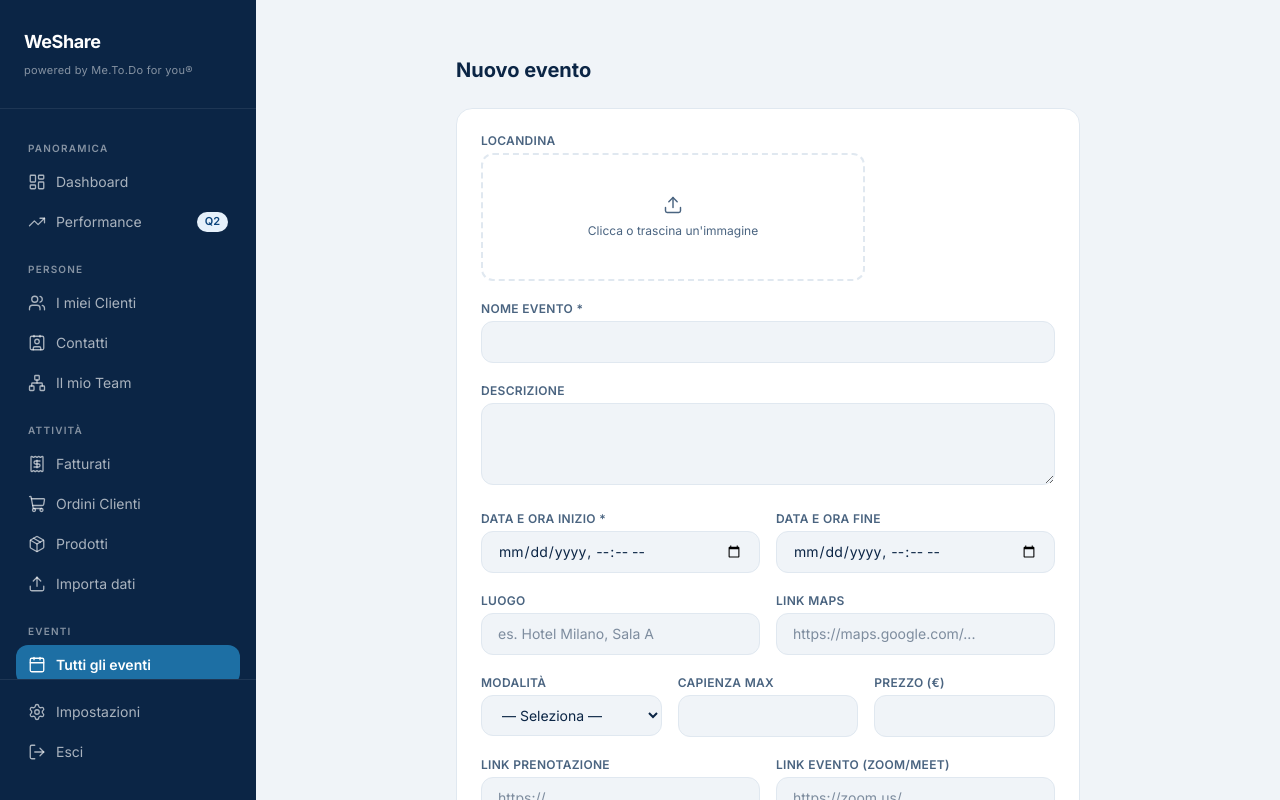
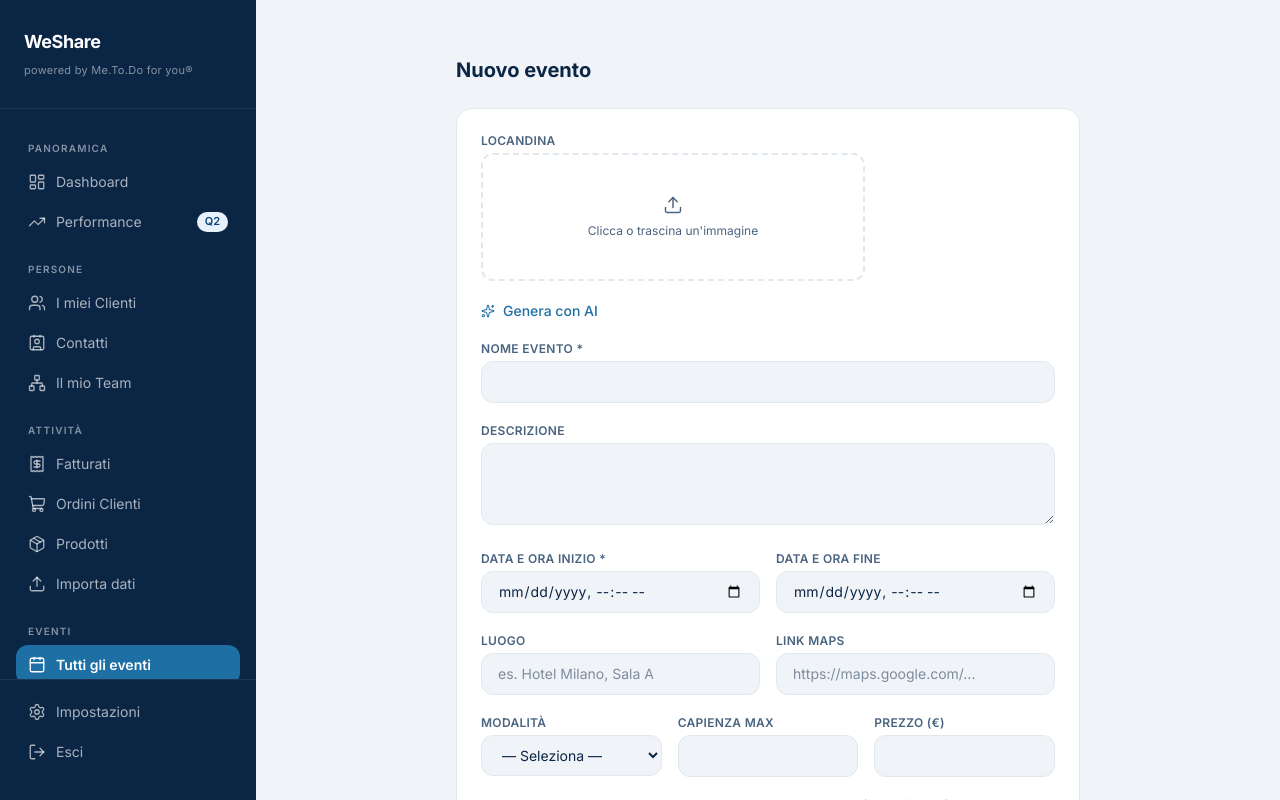
Before and after one commit to Normecancelli/weshare, a Next.js app: page /eventi/nuovo in a window 1280 px wide. Built offline with nearby package versions, Linux system fonts and the light colour scheme; no server answers.

Commit message:
feat(eventi): integra pulsante e modale AI nel form evento
Verificato manualmente: form carica, modale si apre, textarea vuota mostra
errore di validazione, endpoint senza ANTHROPIC_API_KEY locale risponde con
l'errore corretto senza crash.

```diff
--- a/src/components/eventi/event-form.tsx
+++ b/src/components/eventi/event-form.tsx
@@ -2,8 +2,9 @@
 
 import { useState, useRef } from "react";
 import { useRouter } from "next/navigation";
-import { Upload, X } from "lucide-react";
+import { Upload, X, Sparkles } from "lucide-react";
 import type { Evento, EventModalita, EventVisibilita } from "@/lib/types/events";
+import { AiGenerateModal } from "./ai-generate-modal";
 
 const inputClass =
   "w-full px-4 py-2.5 rounded-xl text-sm border border-border bg-bg-main focus:outline-none focus:ring-2 focus:ring-accent/30 focus:border-accent";
@@ -37,6 +38,7 @@ export function EventForm({ initial, onSubmit, submitLabel }: EventFormProps) {
   const [error, setError] = useState<string | null>(null);
   const [coverPreview, setCoverPreview] = useState<string | null>(initial?.locandina_url || null);
   const [coverFile, setCoverFile] = useState<File | null>(null);
+  const [showAiModal, setShowAiModal] = useState(false);
   const [form, setForm] = useState({
     nome: initial?.nome || "",
     descrizione: initial?.descrizione || "",
@@ -141,6 +143,18 @@ export function EventForm({ initial, onSubmit, submitLabel }: EventFormProps) {
           className="hidden"
           onChange={(e) => e.target.files?.[0] && handleCoverChange(e.target.files[0])}
         />
+      </div>
+
+      {/* AI genera titolo+descrizione */}
+      <div>
+        <button
+          type="button"
+          onClick={() => setShowAiModal(true)}
+          className="flex items-center gap-2 text-sm font-medium text-accent hover:underline"
+        >
+          <Sparkles size={14} strokeWidth={1.75} />
+          Genera con AI
+        </button>
       </div>
 
       {/* Nome */}
@@ -270,6 +284,25 @@ export function EventForm({ initial, onSubmit, submitLabel }: EventFormProps) {
           Annulla
         </button>
       </div>
+
+      {/* Modale AI */}
+      {showAiModal && (
+        <AiGenerateModal
+          contesto={{
+            data_inizio: form.data_inizio,
+            location: form.location,
+            modalita: form.modalita,
+            prezzo: form.prezzo,
+            visibilita: form.visibilita,
+          }}
+          onApply={(nome, descrizione) => {
+            set("nome", nome);
+            set("descrizione", descrizione);
+            setShowAiModal(false);
+          }}
+          onClose={() => setShowAiModal(false)}
+        />
+      )}
     </form>
   );
 }
```
